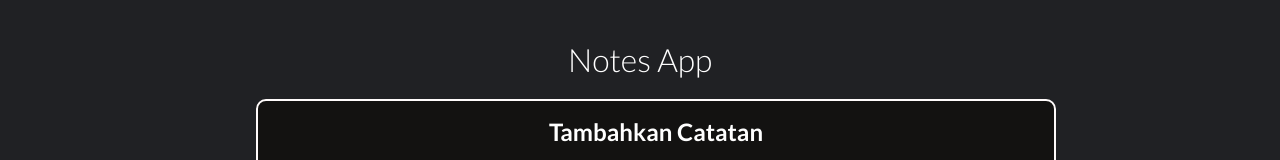
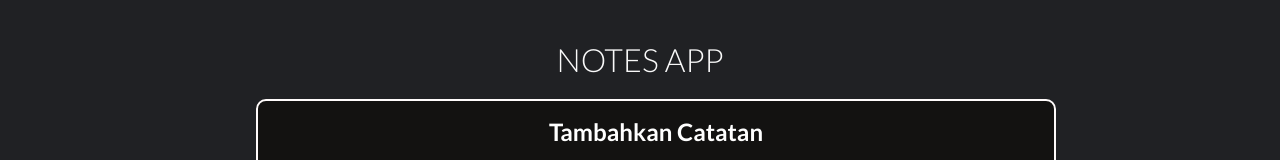
Before and after one commit to Muqniansyah/my-notes-app, a React (Vite) app: page / in a window 1280 px wide. Shown: the top 160 px of the page. Built offline with nearby package versions, Linux system fonts and the light colour scheme; a web font is replaced by a local one.

Commit message:
progress akhir

```diff
--- a/src/components/NotesApp.jsx
+++ b/src/components/NotesApp.jsx
@@ -78,7 +78,9 @@ class NotesApp extends React.Component {
     });
     return (
       <div>
-        <h3 className="notes-judul">Notes App</h3>
+        <h3 className="notes-judul">
+          <span>Notes App</span>
+        </h3>
         <NotesInput addNote={this.onAddNoteHandler} />
         <SearchBar onSearch={this.onSearchHandler} />
         <div className="result">
--- a/src/styles/style.css
+++ b/src/styles/style.css
@@ -13,17 +13,34 @@
 }
 
 body {
-  /* font-family: 'Inter', sans-serif; */
   font-family: var(--lato);
   background-color: #202124;
   color: white;
 }
 
 .notes-judul {
+  margin-top: 40px;
+  font-weight: lighter;
   text-align: center;
-  margin-top: 40px;
+}
+
+.notes-judul span {
   font-size: 2rem;
-  font-weight: lighter;
+  text-transform: uppercase;
+  animation: blink 2s linear infinite;
+  color: #fff;
+}
+
+@keyframes blink {
+  0% {
+    opacity: 0;
+  }
+  50% {
+    opacity: 0.5;
+  }
+  100% {
+    opacity: 1;
+  }
 }
 
 /* component search */
@@ -130,7 +147,7 @@ body {
   right: 0;
   width: 0%;
   height: 100%;
-  background: #6025de;
+  background: #9a91af;
   transition: 0.3s linear;
   z-index: -1;
 }
@@ -143,7 +160,7 @@ body {
 .input_section form button:hover {
   /* color: #444; */
   background: white;
-  color: var(--primary);
+  color: var(--black);
 }
 
 /* component catatan */
@@ -213,8 +230,6 @@ body {
   margin-left: 16px;
   margin-top: 20px;
   border: 0;
-  /* color: blue; */
-  /* border-radius: 4px; */
   cursor: pointer;
 }
 
@@ -231,8 +246,6 @@ body {
   margin-left: 16px;
   margin-top: 20px;
   border: 0;
-  /* color: blue; */
-  /* border-radius: 4px; */
   cursor: pointer;
 }
 
```
Also changed, not shown: public/icon/check.svg (deleted), public/icon/check2.svg (deleted).
